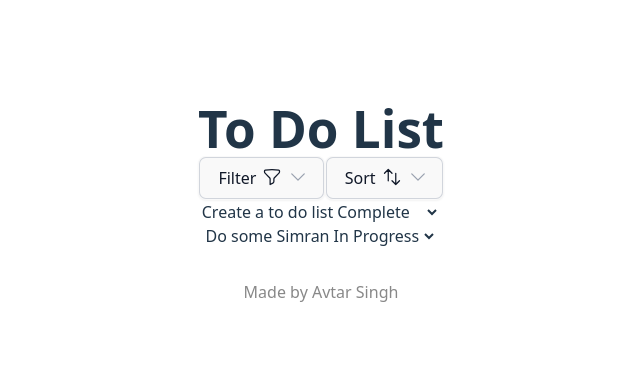
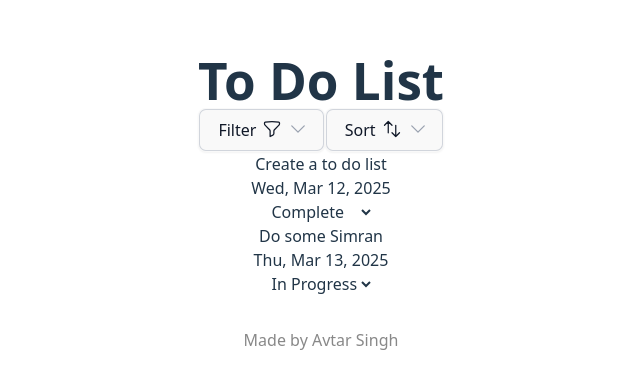
Before and after one commit to ManpreetSL/to-do-list, a React (Vite) app: page / in a window 1280 px wide. Shown: the part 214-602 px from the top of the page, without its empty margins (319-959 px from the left). Built offline with nearby package versions, Linux system fonts and the light colour scheme.

Commit message:
feat: add due dates to each task

```diff
--- a/src/components/ToDoList.tsx
+++ b/src/components/ToDoList.tsx
@@ -10,11 +10,13 @@ const ToDoList = () => {
       id: 1,
       text: 'Create a to do list',
       status: 'Complete',
+      dueDate: new Date(Date.now() - 60 * 60 * 1000),
     },
     {
       id: 2,
       text: 'Do some Simran',
       status: 'In Progress',
+      dueDate: new Date(Date.now() + 24 * 60 * 60 * 1000),
     },
   ];
 
@@ -65,6 +67,16 @@ const ToDoList = () => {
         {toDos.map((toDo) => (
           <li>
             <label htmlFor={toDo.id.toString()}>{toDo.text}</label>
+            <br />
+            <span>
+              {toDo.dueDate.toLocaleDateString(undefined, {
+                weekday: 'short',
+                year: 'numeric',
+                month: 'short',
+                day: 'numeric',
+              })}
+            </span>
+            <br />
             <select
               defaultValue={toDo.status}
               id={toDo.id.toString()}
```
